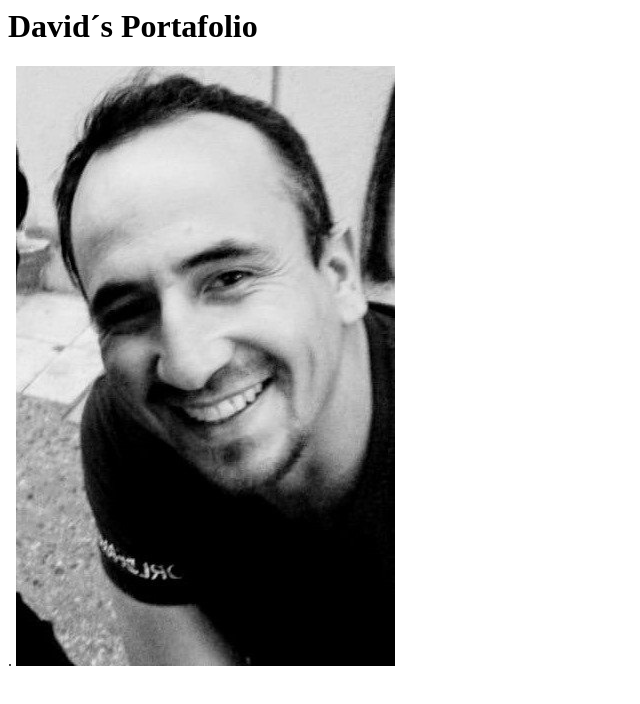
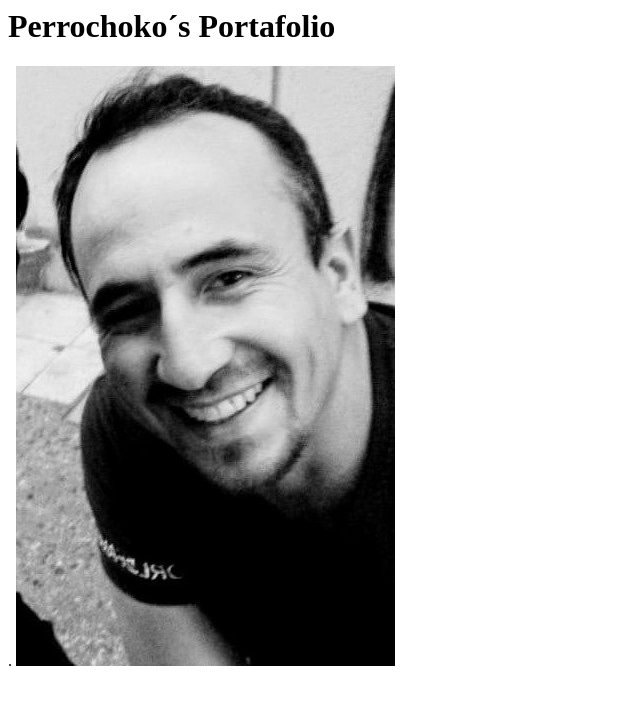
Before and after one commit to perrochoko/david.github.io, a plain HTML site: page index.html in a window 1280 px wide. Shown: the whole page, without its empty margins (0-640 px from the left). Drawn offline with Linux system fonts and the light colour scheme.

Commit message:
Update index.html

```diff
--- a/index.html
+++ b/index.html
@@ -1,4 +1,4 @@
 <html>
-    <h1>David´s Portafolio</h1>.
+    <h1>Perrochoko´s Portafolio</h1>.
     <img src= "./perrochoko.jpg"/>
 </html>
```
